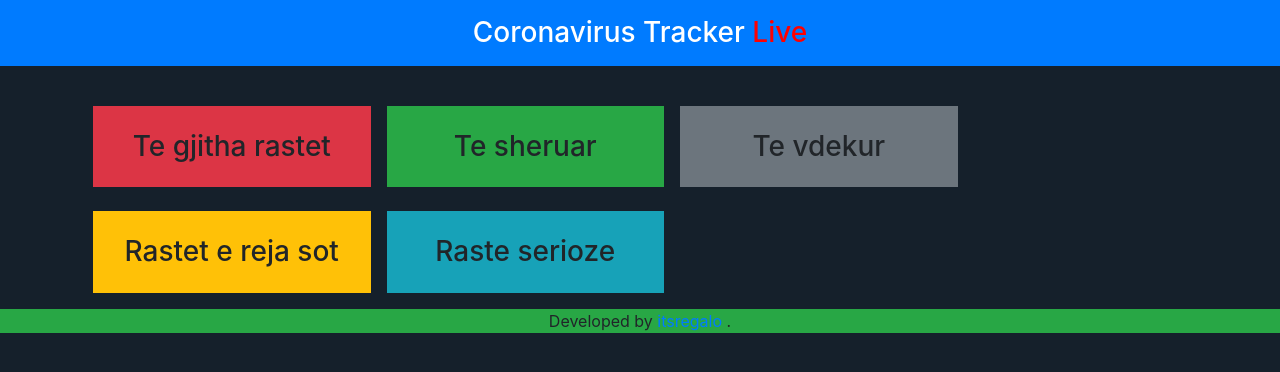
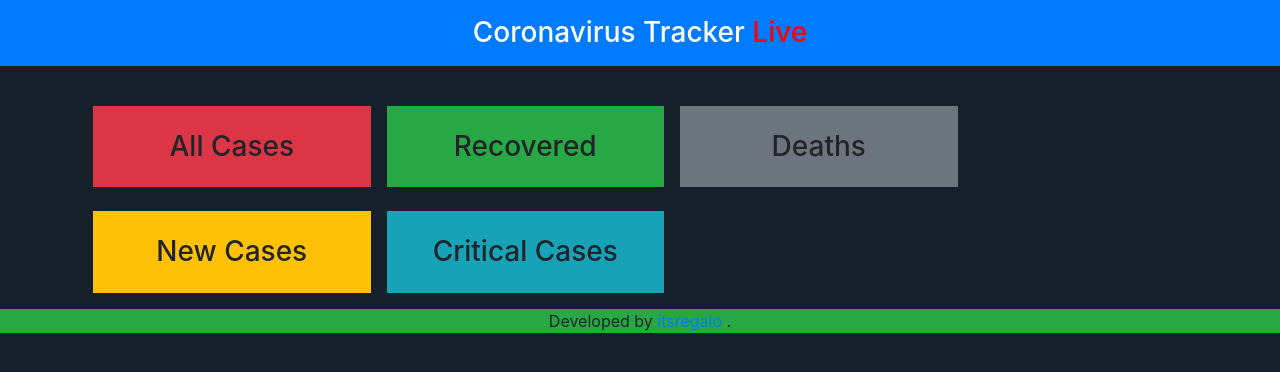
Before and after one commit to mwaiseghegift/Corona-Virus_Tracker, a Django app: page / in a window 1280 px wide. Shown: the top 372 px of the page. Run offline with Django 3.2, Linux system fonts and the light colour scheme; some libraries are stand-ins or nearby versions.

Commit message:
frontend

```diff
--- a/coronatracker/templates/index.html
+++ b/coronatracker/templates/index.html
@@ -16,7 +16,7 @@
                     <div class="icon-o"><i class="lni-users"></i></div>
                     <div class="fact-count">
                       <h2><span class="counter"> <b>{{ all }}</b> </span></h2>
-                      <h3>Te gjitha rastet</h3>
+                      <h3>All Cases</h3>
                     </div>
                   </div>
                 </div>
@@ -27,7 +27,7 @@
                       <div class="icon-o"><i class="lni-users"></i></div>
                       <div class="fact-count">
                         <h2><span class="counter"> <b>{{ recovered }}</b> </span></h2>
-                        <h3>Te sheruar</h3>
+                        <h3>Recovered</h3>
                       </div>
                     </div>
                   </div>
@@ -38,7 +38,7 @@
                       <div class="icon-o"><i class="lni-users"></i></div>
                       <div class="fact-count">
                         <h2><span class="counter"> <b>{{ deaths }}</b> </span></h2>
-                        <h3>Te vdekur</h3>
+                        <h3>Deaths</h3>
                       </div>
                     </div>
                   </div>
@@ -48,7 +48,7 @@
                   <div class="icon-o"><i class="lni-users"></i></div>
                   <div class="fact-count">
                     <h2><span class="counter"> <b>{{ new }}</b> </span></h2>
-                    <h3>Rastet e reja sot</h3>
+                    <h3>New Cases</h3>
                   </div>
                 </div>
               </div>
@@ -58,7 +58,7 @@
                   <div class="icon-o"><i class="lni-users"></i></div>
                   <div class="fact-count">
                     <h2><span class="counter"> <b>{{ serioz }}</b> </span></h2>
-                    <h3>Raste serioze</h3>
+                    <h3>Critical Cases</h3>
                   </div>
                 </div>
               </div>
--- a/mainapp/views.py
+++ b/mainapp/views.py
@@ -1,4 +1,5 @@
 from django.shortcuts import render
+# import requests
 
 # Create your views here.
 
```
